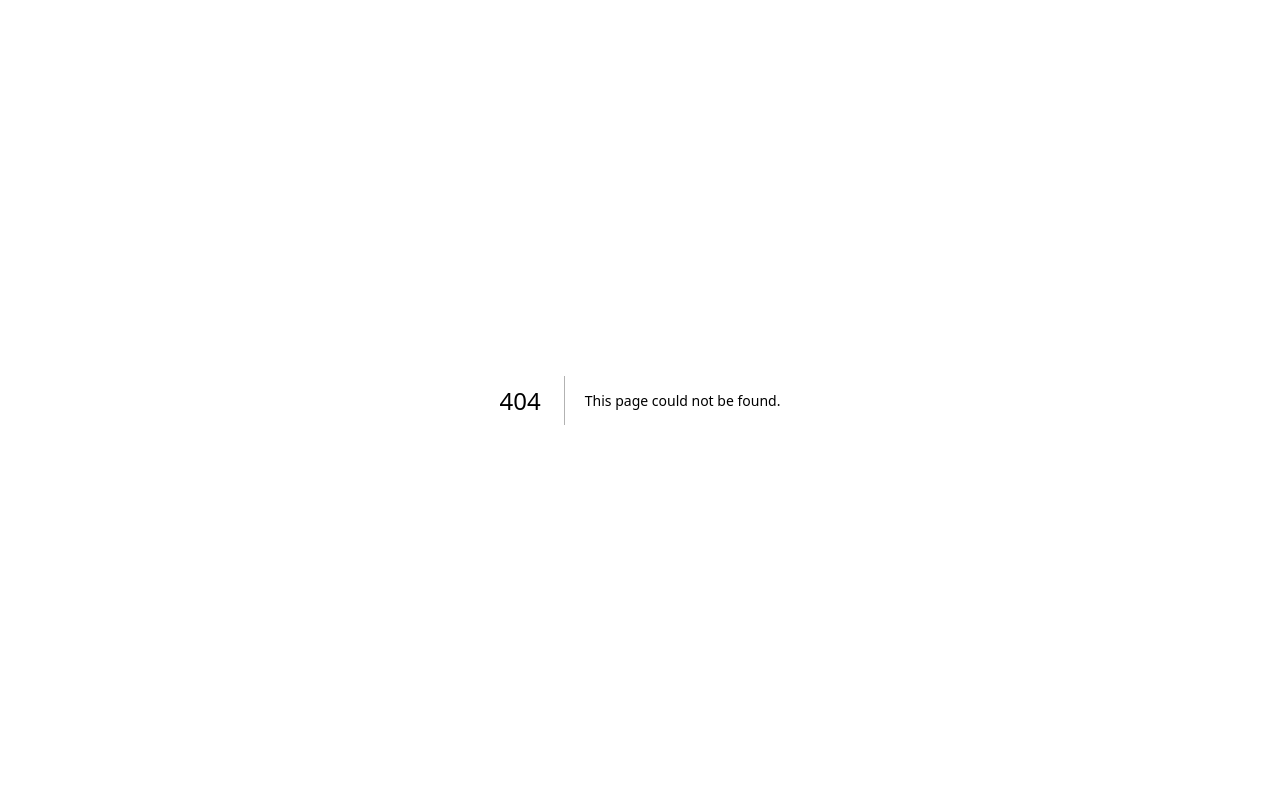
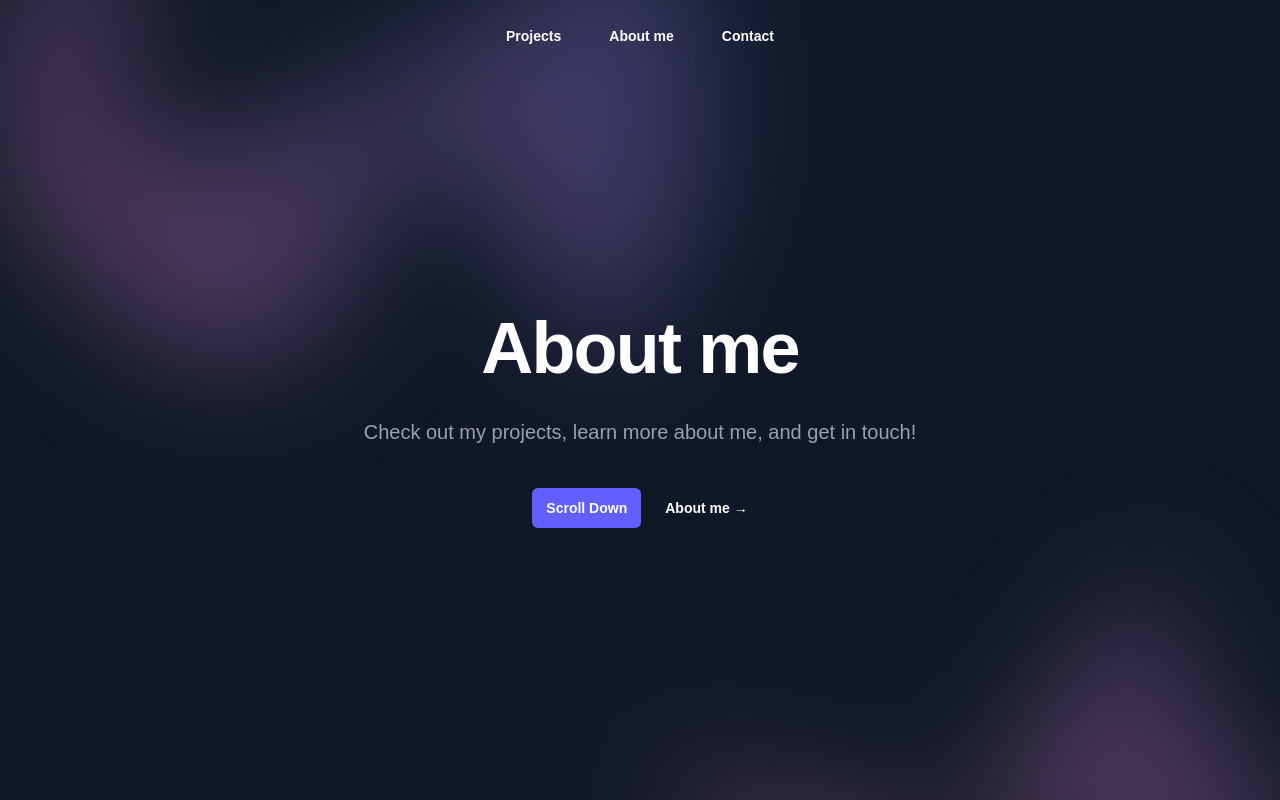
Before and after one commit to gen0x88/nextjs-website2, a Next.js app: page /about in a window 1280 px wide. Before the commit this address had no page. Built offline with nearby package versions, Linux system fonts and the light colour scheme.

Commit message:
Created navbar component and about page

```diff
--- /dev/null
+++ b/app/about/page.tsx
@@ -0,0 +1,132 @@
+"use client";
+
+import { useState } from "react";
+import { Dialog, DialogPanel } from "@headlessui/react";
+import { Bars3Icon, XMarkIcon } from "@heroicons/react/24/outline";
+import { MobileNavbar, Navbar } from "@/components/Navbar";
+
+const navigation = [
+  { name: "Projects", href: "#" },
+  { name: "About me", href: "#" },
+  { name: "Contact", href: "#" },
+];
+
+export default function Home() {
+  const [mobileMenuOpen, setMobileMenuOpen] = useState(false);
+
+  return (
+    <div className="bg-gray-900 h-screen">
+      <header className="absolute inset-x-0 top-0 z-50">
+        <nav
+          aria-label="Global"
+          className="flex items-center justify-between p-6 lg:px-8"
+        >
+          <div className="flex lg:flex-1">
+            <a href="/" className="-m-1.5 p-1.5">
+              <span className="sr-only">Your Company</span>
+            </a>
+          </div>
+          <div className="flex lg:hidden">
+            <button
+              type="button"
+              onClick={() => setMobileMenuOpen(true)}
+              className="-m-2.5 inline-flex items-center justify-center rounded-md p-2.5 text-gray-200"
+            >
+              <span className="sr-only">Open main menu</span>
+              <Bars3Icon aria-hidden="true" className="size-6" />
+            </button>
+          </div>
+          <div className="hidden lg:flex lg:gap-x-12">
+            <Navbar />
+          </div>
+          <div className="hidden lg:flex lg:flex-1 lg:justify-end"></div>
+        </nav>
+        <Dialog
+          open={mobileMenuOpen}
+          onClose={setMobileMenuOpen}
+          className="lg:hidden"
+        >
+          <div className="fixed inset-0 z-50" />
+          <DialogPanel className="fixed inset-y-0 right-0 z-50 w-full overflow-y-auto bg-gray-900 p-6 sm:max-w-sm sm:ring-1 sm:ring-gray-100/10">
+            <div className="flex items-center justify-between">
+              <a href="#" className="-m-1.5 p-1.5">
+                <span className="sr-only">Your Company</span>
+                <img
+                  alt=""
+                  src="https://tailwindcss.com/plus-assets/img/logos/mark.svg?color=indigo&shade=500"
+                  className="h-8 w-auto"
+                />
+              </a>
+              <button
+                type="button"
+                onClick={() => setMobileMenuOpen(false)}
+                className="-m-2.5 rounded-md p-2.5 text-gray-200"
+              >
+                <span className="sr-only">Close menu</span>
+                <XMarkIcon aria-hidden="true" className="size-6" />
+              </button>
+            </div>
+            <div className="mt-6 flow-root">
+              <div className="-my-6 divide-y divide-white/10">
+                <div className="space-y-2 py-6">
+                  <MobileNavbar />
+                </div>
+                <div className="py-6">
+                </div>
+              </div>
+            </div>
+          </DialogPanel>
+        </Dialog>
+      </header>
+
+      <div className="relative isolate px-6 pt-14 lg:px-8">
+        <div
+          aria-hidden="true"
+          className="absolute inset-x-0 -top-40 -z-10 transform-gpu overflow-hidden blur-3xl sm:-top-80"
+        >
+          <div
+            style={{
+              clipPath:
+                "polygon(74.1% 44.1%, 100% 61.6%, 97.5% 26.9%, 85.5% 0.1%, 80.7% 2%, 72.5% 32.5%, 60.2% 62.4%, 52.4% 68.1%, 47.5% 58.3%, 45.2% 34.5%, 27.5% 76.7%, 0.1% 64.9%, 17.9% 100%, 27.6% 76.8%, 76.1% 97.7%, 74.1% 44.1%)",
+            }}
+            className="relative left-[calc(50%-11rem)] aspect-1155/678 w-144.5 -translate-x-1/2 rotate-30 bg-linear-to-tr from-[#ff80b5] to-[#9089fc] opacity-30 sm:left-[calc(50%-30rem)] sm:w-288.75"
+          />
+        </div>
+        <div className="mx-auto max-w-2xl py-32 sm:py-48 lg:py-56">
+          <div className="hidden sm:mb-8 sm:flex sm:justify-center"></div>
+          <div className="text-center">
+            <h1 className="text-5xl font-semibold tracking-tight text-balance text-white sm:text-7xl">
+              About me
+            </h1>
+            <p className="mt-8 text-lg font-medium text-pretty text-gray-400 sm:text-xl/8">
+              Check out my projects, learn more about me, and get in touch!
+            </p>
+            <div className="mt-10 flex items-center justify-center gap-x-6">
+              <a
+                href="#"
+                className="rounded-md bg-indigo-500 px-3.5 py-2.5 text-sm font-semibold text-white shadow-xs hover:bg-indigo-400 focus-visible:outline-2 focus-visible:outline-offset-2 focus-visible:outline-indigo-500"
+              >
+                Scroll Down
+              </a>
+              <a href="#" className="text-sm/6 font-semibold text-white">
+                About me <span aria-hidden="true">→</span>
+              </a>
+            </div>
+          </div>
+        </div>
+        <div
+          aria-hidden="true"
+          className="fixed inset-x-0 top-[calc(100%-13rem)] -z-10 transform-gpu overflow-hidden blur-3xl sm:top-[calc(100%-30rem)]"
+        >
+          <div
+            style={{
+              clipPath:
+                "polygon(74.1% 44.1%, 100% 61.6%, 97.5% 26.9%, 85.5% 0.1%, 80.7% 2%, 72.5% 32.5%, 60.2% 62.4%, 52.4% 68.1%, 47.5% 58.3%, 45.2% 34.5%, 27.5% 76.7%, 0.1% 64.9%, 17.9% 100%, 27.6% 76.8%, 76.1% 97.7%, 74.1% 44.1%)",
+            }}
+            className="relative left-[calc(50%+3rem)] aspect-1155/678 w-144.5 -translate-x-1/2 bg-linear-to-tr from-[#ff80b5] to-[#9089fc] opacity-30 sm:left-[calc(50%+36rem)] sm:w-288.75"
+          />
+        </div>
+      </div>
+    </div>
+  );
+}
--- /dev/null
+++ b/components/Navbar.tsx
@@ -0,0 +1,29 @@
+const navigation = [
+  { name: "Projects", href: "/projects" },
+  { name: "About me", href: "/about" },
+  { name: "Contact", href: "/contact" },
+];
+
+export function Navbar() {
+  return navigation.map((item) => (
+    <a
+      key={item.name}
+      href={item.href}
+      className="text-sm/6 font-semibold text-white"
+    >
+      {item.name}
+    </a>
+  ));
+}
+
+export function MobileNavbar() {
+  return navigation.map((item) => (
+    <a
+      key={item.name}
+      href={item.href}
+      className="-mx-3 block rounded-lg px-3 py-2 text-base/7 font-semibold text-white hover:bg-white/5"
+    >
+      {item.name}
+    </a>
+  ));
+}
```
